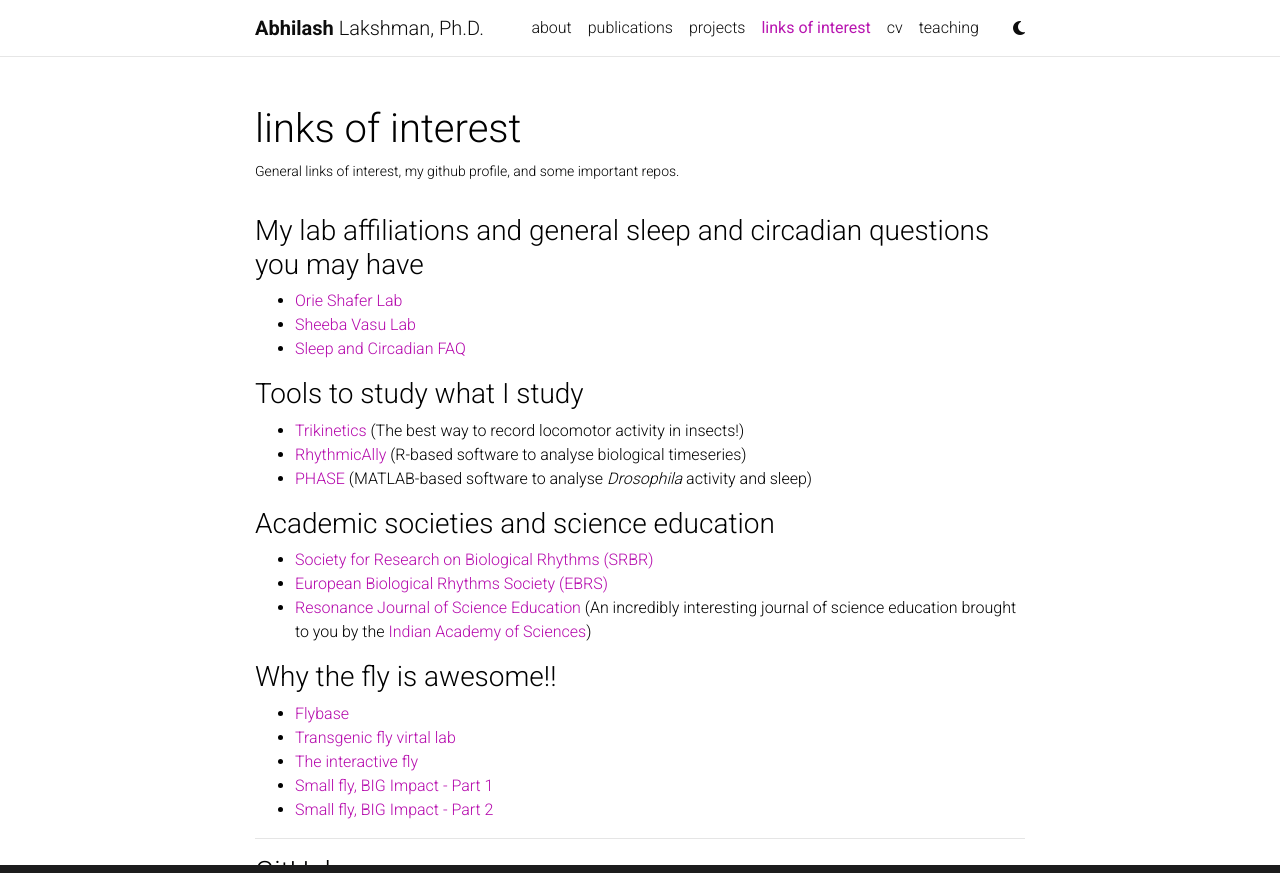
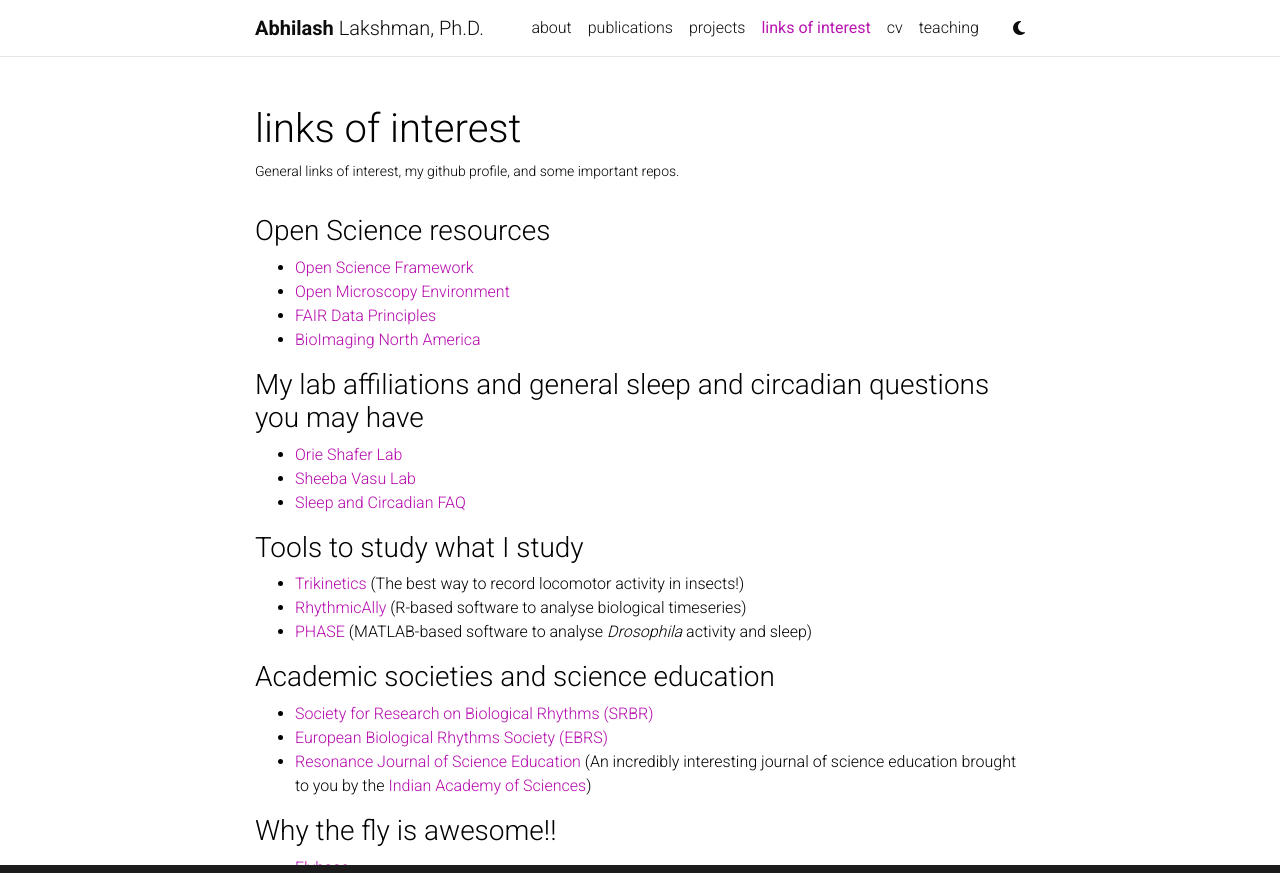
Before and after one commit to abhilashlakshman/abhilashlakshmanOLDER.github.io, a Jekyll site: the page built from _pages/repositories.md, in a window 1280 px wide and 900 px high, cut to the strip 0-873 px from the top of the window. Built offline with Jekyll 4.4.1, drawn with Linux system fonts in a browser that asks for light colours; comment, search, counter and statistics services are not loaded; a style sheet for code colours, icons or effects is not loaded.

Commit message:
Update repositories.md

```diff
--- a/_pages/repositories.md
+++ b/_pages/repositories.md
@@ -6,6 +6,12 @@
 nav: true
 nav_order: 3
 ---
+
+### Open Science resources
+- [Open Science Framework](https://osf.io)
+- [Open Microscopy Environment](https://www.openmicroscopy.org/omero/)
+- [FAIR Data Principles](https://www.go-fair.org/fair-principles/)
+- [BioImaging North America](https://www.bioimagingnorthamerica.org)
 
 ### My lab affiliations and general sleep and circadian questions you may have
 - [Orie Shafer Lab](https://www.shaferlab.org)
```
